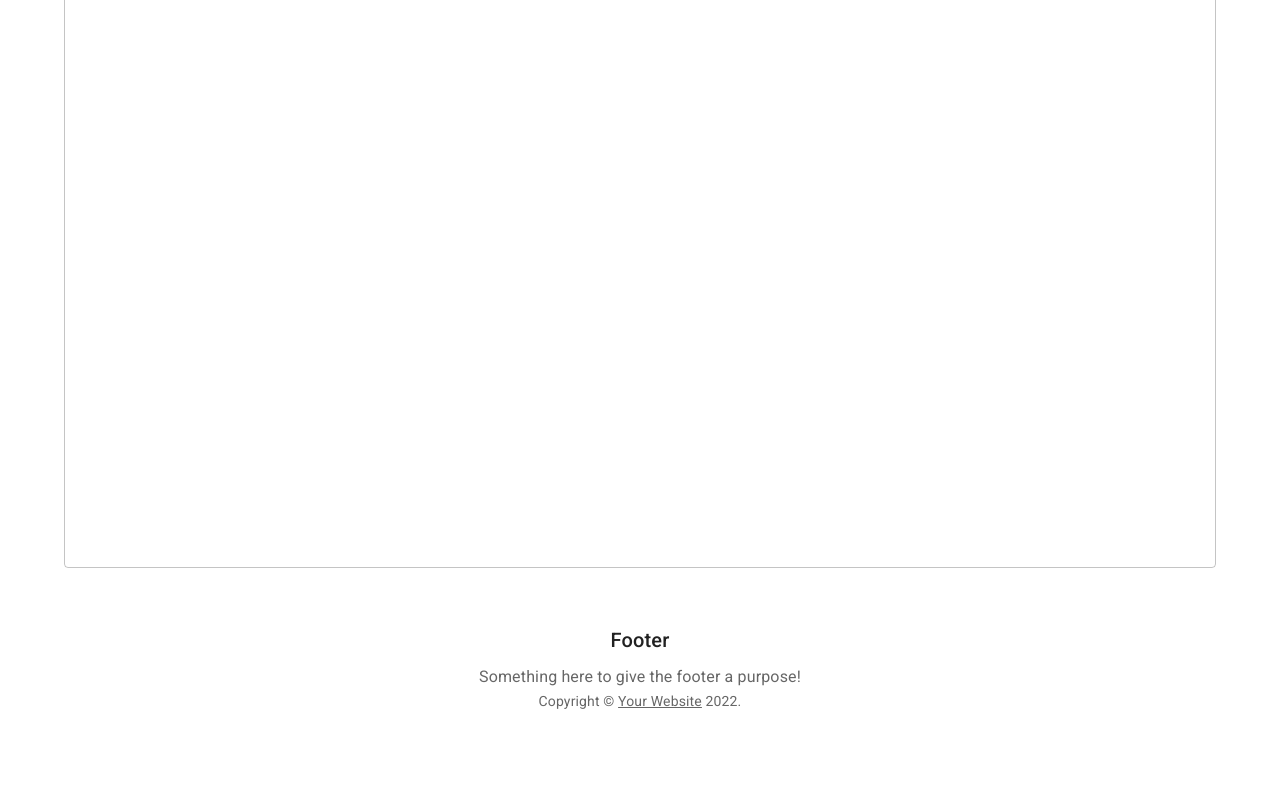
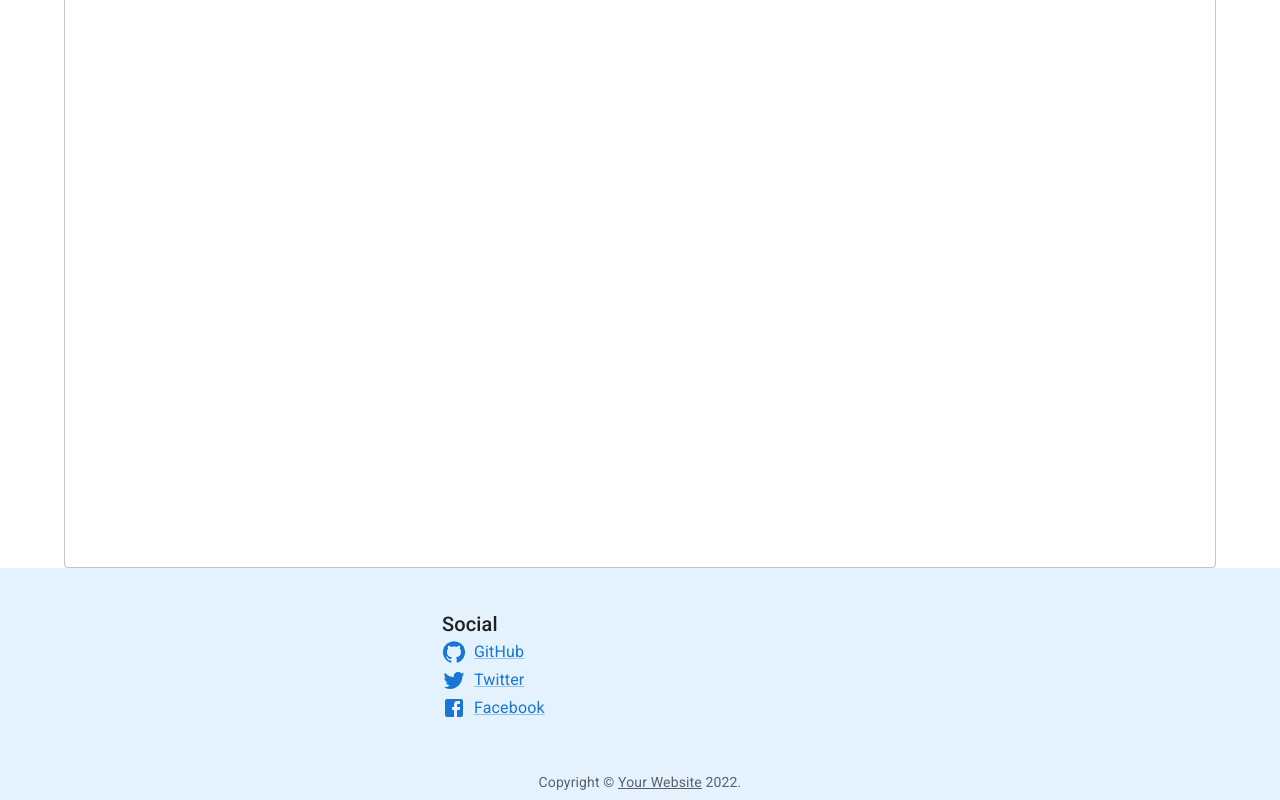
Before and after one commit to 8clever/blog, a Next.js app: page /admin/edit-post in a window 1280 px wide. Shown: the part 1167-1967 px from the top of the page. Before the commit the page ends 1926 px from the top, so only its background shows below. Built offline with nearby package versions, Linux system fonts and the light colour scheme; no server answers; a web font is replaced by a local one.

Commit message:
add some fixes

```diff
--- a/package.json
+++ b/package.json
@@ -5,7 +5,8 @@
     "dev": "nodemon",
     "build": "next build && tsc --project tsconfig.server.json",
     "start": "cross-env NODE_ENV=production node dist/server/index.js",
-    "lint": "next lint"
+    "lint": "next lint",
+    "mongo": "docker-compose up mongo"
   },
   "dependencies": {
     "@emotion/react": "^11.7.1",
--- a/src/components/Footer.tsx
+++ b/src/components/Footer.tsx
@@ -1,9 +1,14 @@
 import * as React from 'react';
-import { Box, Container, Typography, Link } from "@mui/material"
+import { Box, Container, Typography, Link, Stack } from "@mui/material"
+import { GitHub as GitHubIcon, Facebook as FacebookIcon, Twitter as TwitterIcon } from "@mui/icons-material"
 
-function Copyright() {
+export function Copyright() {
   return (
-    <Typography variant="body2" color="text.secondary" align="center">
+    <Typography
+      sx={{ p: 1 }}
+      variant="body2"
+      color="text.secondary"
+      align="center">
       {'Copyright © '}
       <Link color="inherit" href="https://mui.com/">
         Your Website
@@ -14,30 +19,38 @@ function Copyright() {
   );
 }
 
+const social = [
+  { name: 'GitHub', icon: GitHubIcon },
+  { name: 'Twitter', icon: TwitterIcon },
+  { name: 'Facebook', icon: FacebookIcon }
+];
+
 interface FooterProps {
-  description: string;
-  title: string;
 }
 
 export default function Footer(props: FooterProps) {
-  const { description, title } = props;
-
   return (
-    <Box component="footer" sx={{ bgcolor: 'background.paper', py: 6, mt: 1 }}>
-      <Container maxWidth="lg">
-        <Typography variant="h6" align="center" gutterBottom>
-          {title}
+    <Box component="footer">
+      <Container maxWidth="xs" sx={{ p: 5 }}>
+        <Typography variant="h6">
+          Social
         </Typography>
-        <Typography
-          variant="subtitle1"
-          align="center"
-          color="text.secondary"
-          component="p"
-        >
-          {description}
-        </Typography>
-        <Copyright />
-      </Container>
+        {social.map((network) => (
+          <Link
+            display="block"
+            variant="body1"
+            href="#"
+            key={network.name}
+            sx={{ mb: 0.5 }}
+          >
+            <Stack direction="row" spacing={1}>
+              <network.icon />
+              <span>{network.name}</span>
+            </Stack>
+          </Link>
+        ))}
+      </ Container>
+      <Copyright />
     </Box>
   );
 }
--- a/src/components/Header.tsx
+++ b/src/components/Header.tsx
@@ -6,9 +6,12 @@ interface HeaderProps {
   title: string;
 }
 
-const rootSections = [
-  { title: 'Home', url: '/' },
-];
+interface RootSection {
+  title: string;
+  url: string;
+}
+
+const rootSections: RootSection[] = [];
 
 export default function Header(props: HeaderProps) {
   const { title } = props;
--- a/src/components/Layout.tsx
+++ b/src/components/Layout.tsx
@@ -1,8 +1,8 @@
 import * as React from 'react';
-import { CssBaseline, Container, createTheme, ThemeProvider } from "@mui/material"
+import { CssBaseline, Container, createTheme, ThemeProvider, Stack, Box } from "@mui/material"
 import Header from './Header';
 import Footer from './Footer';
-import { data } from "./data";
+import { blue } from '@mui/material/colors';
 
 const theme = createTheme();
 
@@ -22,16 +22,17 @@ interface LayoutProps {
 export function Layout(props: LayoutProps) {
   return (
     <Theme>
+      <Stack justifyContent={"space-between"} sx={{ height: "100vh" }}>
         <Container maxWidth="lg">
           <Header title="News" />
           <main>
             {props.children}
           </main>
         </Container>
-      <Footer
-        title="Footer"
-        description="Something here to give the footer a purpose!"
-      />
+        <Box sx={{ background: blue[50] }}>
+          <Footer />
+        </Box>
+      </Stack>
     </Theme>
   );
 }
--- a/src/components/MainFeaturedPost.tsx
+++ b/src/components/MainFeaturedPost.tsx
@@ -16,7 +16,7 @@ export default function MainFeaturedPost(props: MainFeaturedPostProps) {
         position: 'relative',
         backgroundColor: 'grey.800',
         color: '#fff',
-        mb: 4,
+        mb: 1,
         backgroundSize: 'cover',
         backgroundRepeat: 'no-repeat',
         backgroundPosition: 'center',
```
Also changed, not shown: pages/index.tsx (+2 -9 lines), pages/signin.tsx (+5 -7 lines), src/components/Sidebar.tsx (+1 -17 lines). Lines whose indentation alone changed are shown as unchanged.
